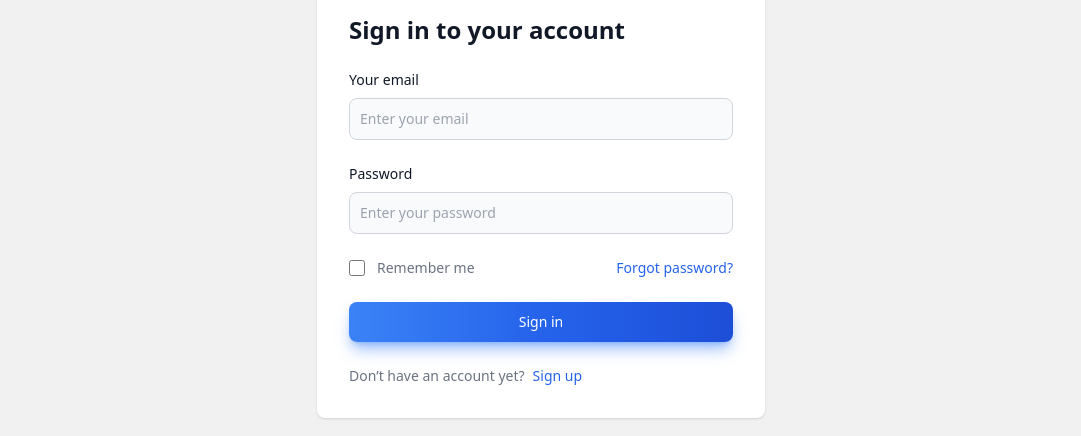
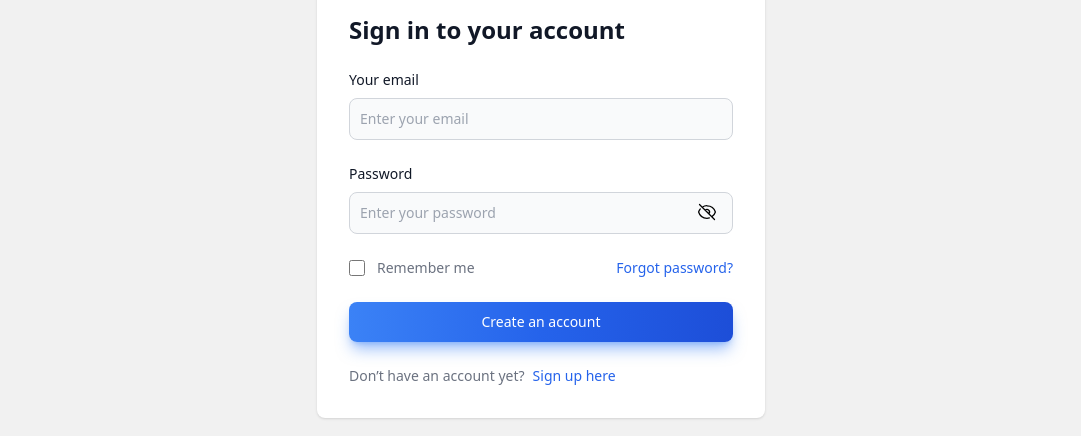
Before and after one commit to Delaunay-I/memories_project, a React (Vite) app in the folder client/: page /auth in a window 1280 px wide. Shown: the part 146-582 px from the top of the page, without its empty margins (99-1180 px from the left). Built offline with nearby package versions, Linux system fonts and the light colour scheme.

Commit message:
Set up sign up and sign in pages

```diff
--- a/client/src/components/Auth/Auth.jsx
+++ b/client/src/components/Auth/Auth.jsx
@@ -1,12 +1,11 @@
 import { useState } from "react";
+import Input from "./Input";
 
 import { styles } from "../../styles";
 
 const Auth = () => {
   const [isSignup, setIsSignup] = useState(false);
-  const [showPassword, setShowPassword] = useState(false);
 
-  const handleShowPassword = () => setShowPassword(!showPassword);
   const switchMode = () => {
     setIsSignup((prevIsSignup) => !prevIsSignup);
     setShowPassword(false);
@@ -20,38 +19,43 @@ const Auth = () => {
         </h1>
 
         <form className="space-y-4 md:space-y-6">
-          <div>
-            <label
-              htmlFor="email"
-              className="block mb-2 text-sm font-medium text-gray-900"
-            >
-              Your email
-            </label>
-            <input
-              type="email"
-              name="Email"
-              id="email"
-              className={`${styles.form_input}`}
-              placeholder="Enter your email"
-              required
+          {isSignup && (
+            <Input
+              name="Full Name"
+              type="text"
+              id="fullname"
+              label="Full Name"
+              placeholder="e.g. John Doe"
             />
-          </div>
-          <div>
-            <label
-              htmlFor="password"
-              className="block mb-2 text-sm font-medium text-gray-900"
-            >
-              Password
-            </label>
-            <input
+          )}
+
+          <Input
+            name="Email"
+            type="email"
+            id="email"
+            label="Your email"
+            placeholder="Enter your email"
+          />
+
+          <Input
+            name="Password"
+            type="password"
+            id="password"
+            label="Password"
+            placeholder="Enter your password"
+            isPassword={true}
+          />
+
+          {isSignup && (
+            <Input
+              name="confirmPassword"
               type="password"
-              name="Password"
-              id="password"
-              className={`${styles.form_input}`}
-              placeholder="Enter your password"
-              required
+              id="confirmPassword"
+              label="Repeat Password"
+              placeholder="Repeat Password"
+              isPassword={true}
             />
-          </div>
+          )}
           <div className="flex items-center justify-between">
             <div className="flex items-center h-5">
               <input
@@ -74,12 +78,18 @@ const Auth = () => {
             type="submit"
             className={`${styles.colored_shadow_buttons} ${styles.blue_gradient} w-full`}
           >
-            Sign in
+            {isSignup ? "Sign Up" : "Create an account"}
           </button>
           <p className="text-sm font-light text-gray-500">
-          Don’t have an account yet?
-            <a href="#" className="ml-2 font-medium text-primary-600 hover:underline" onClick={switchMode}>
-            Sign up
+            {isSignup
+              ? "Already have an account?"
+              : "Don’t have an account yet?"}
+            <a
+              href="#"
+              className="ml-2 font-medium text-primary-600 hover:underline"
+              onClick={switchMode}
+            >
+              {isSignup ? "Login here" : "Sign up here"}
             </a>
           </p>
         </form>
--- /dev/null
+++ b/client/src/components/Auth/Input.jsx
@@ -0,0 +1,50 @@
+import { useState } from "react";
+import { styles } from "../../styles";
+
+import { EyeIconClosed, EyeIconShow } from "./icon";
+
+const Input = ({
+  name,
+  type,
+  id,
+  label,
+  placeholder,
+  handleChange,
+  isPassword = false,
+}) => {
+  const [showPassword, setShowPassword] = useState(false);
+  const handleShowPassword = () => setShowPassword(!showPassword);
+
+  return (
+    <div className="relative">
+      <label
+        htmlFor={id}
+        className="block mb-2 text-sm font-medium text-gray-900"
+      >
+        {label}
+      </label>
+
+      <input
+        name={name}
+        type={isPassword && showPassword ? "text" : type}
+        id={id}
+        onChange={handleChange}
+        className={`${styles.form_input}`}
+        placeholder={placeholder}
+        required
+      />
+
+      {isPassword && (
+        <button
+          type="button"
+          onClick={handleShowPassword}
+          className="absolute text-sm inline-block bottom-3 right-4"
+        >
+          {showPassword ? <EyeIconClosed /> : <EyeIconShow />}
+        </button>
+      )}
+    </div>
+  );
+};
+
+export default Input;
--- /dev/null
+++ b/client/src/components/Auth/icon.jsx
@@ -0,0 +1,44 @@
+
+export const EyeIconShow = () => {
+  return (
+    <svg
+            xmlns="http://www.w3.org/2000/svg"
+            fill="none"
+            viewBox="0 0 24 24"
+            strokeWidth={1.5}
+            stroke="currentColor"
+            className="w-5 h-5"
+          >
+            <path
+              strokeLinecap="round"
+              strokeLinejoin="round"
+              d="M3.98 8.223A10.477 10.477 0 001.934 12C3.226 16.338 7.244 19.5 12 19.5c.993 0 1.953-.138 2.863-.395M6.228 6.228A10.45 10.45 0 0112 4.5c4.756 0 8.773 3.162 10.065 7.498a10.523 10.523 0 01-4.293 5.774M6.228 6.228L3 3m3.228 3.228l3.65 3.65m7.894 7.894L21 21m-3.228-3.228l-3.65-3.65m0 0a3 3 0 10-4.243-4.243m4.242 4.242L9.88 9.88"
+            />
+          </svg>
+  )
+}
+
+
+export const EyeIconClosed = () => {
+    return (
+        <svg
+        xmlns="http://www.w3.org/2000/svg"
+        fill="none"
+        viewBox="0 0 24 24"
+        strokeWidth={1.5}
+        stroke="currentColor"
+        className="w-5 h-5"
+      >
+        <path
+          strokeLinecap="round"
+          strokeLinejoin="round"
+          d="M2.036 12.322a1.012 1.012 0 010-.639C3.423 7.51 7.36 4.5 12 4.5c4.638 0 8.573 3.007 9.963 7.178.07.207.07.431 0 .639C20.577 16.49 16.64 19.5 12 19.5c-4.638 0-8.573-3.007-9.963-7.178z"
+        />
+        <path
+          strokeLinecap="round"
+          strokeLinejoin="round"
+          d="M15 12a3 3 0 11-6 0 3 3 0 016 0z"
+        />
+      </svg>
+    )
+  }
--- /dev/null
+++ b/client/src/components/Auth/test.jsx
@@ -0,0 +1,36 @@
+import { useState } from "react";
+
+export default function PasswordInput() {
+  const [isPasswordVisible, setIsPasswordVisible] = useState(false);
+
+  function togglePasswordVisibility() {
+    setIsPasswordVisible((prevState) => !prevState);
+  }
+
+  return (
+    <div className="relative w-1/4 container mx-auto mt-20">
+      <input
+        type={isPasswordVisible ? "text" : "password"}
+        placeholder="Password"
+        className="w-full
+        px-4
+        py-2
+        text-base
+        border border-gray-300
+        rounded
+        outline-none
+        focus:ring-blue-500 focus:border-blue-500 focus:ring-1"
+      />
+      <button
+        className="absolute inset-y-0 right-0 flex items-center px-4 text-gray-600"
+        onClick={togglePasswordVisibility}
+      >
+        {isPasswordVisible ? (
+         <EyeIconShow className="w-5 h-5" />
+        ) : (
+            <EyeIconClosed className="w-5 h-5" />
+        )}
+      </button>
+    </div>
+  );
+}
```
